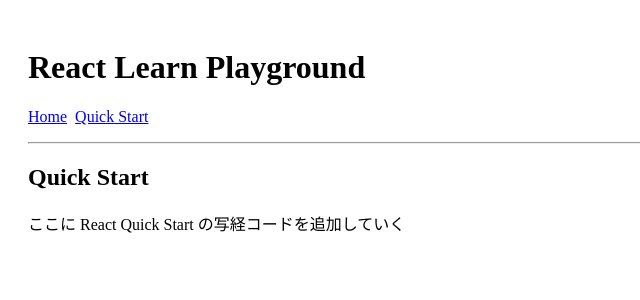
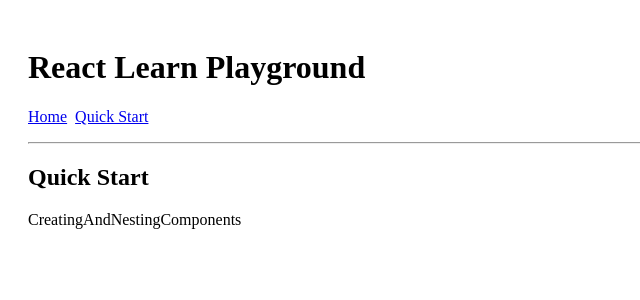
Before and after one commit to mami-tus/react-training, a React (Vite) app: page /quick-start in a window 1280 px wide. Shown: the top 300 px of the page, without its empty margins (0-640 px from the left). Built offline with nearby package versions, Linux system fonts and the light colour scheme.

Commit message:
QuickStartPageにCreatingAndNestingComponentsを追加

```diff
--- /dev/null
+++ b/src/learn/01-quick-start/CreatingAndNestingComponents.tsx
@@ -0,0 +1,4 @@
+export function CreatingAndNestingComponents() {
+	// 2025/11/28
+	return <div>CreatingAndNestingComponents</div>;
+}
--- a/src/learn/01-quick-start/QuickStartPage.tsx
+++ b/src/learn/01-quick-start/QuickStartPage.tsx
@@ -1,8 +1,13 @@
+import { CreatingAndNestingComponents } from "./CreatingAndNestingComponents";
+
 export function QuickStartPage() {
 	return (
 		<div>
 			<h2>Quick Start</h2>
-			<p>ここに React Quick Start の写経コードを追加していく</p>
+			{/* コンポーネントの作成とネスト */}
+			<CreatingAndNestingComponents />
+
+			{/* 他のセクションを追加していく */}
 		</div>
 	);
 }
```
